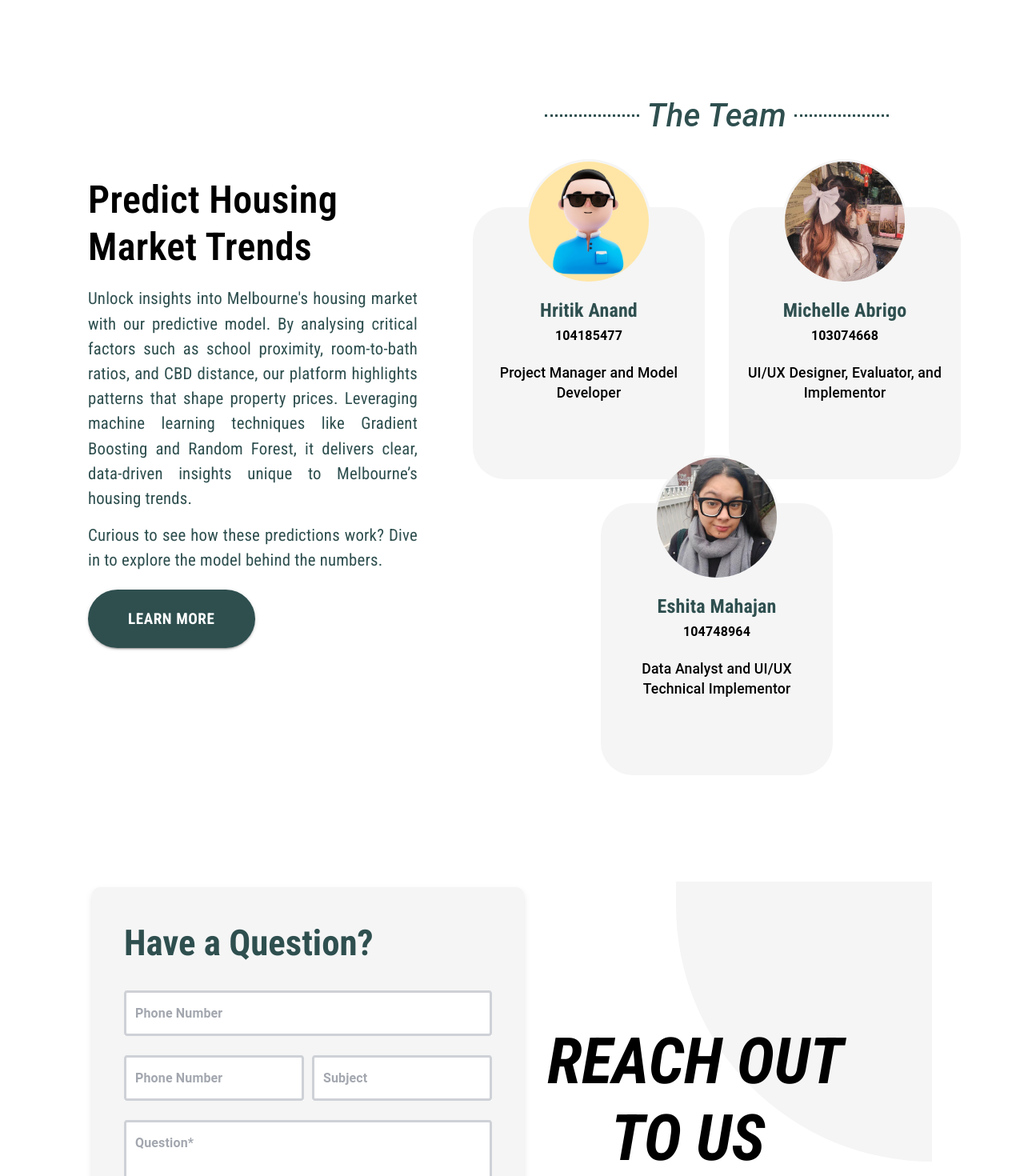
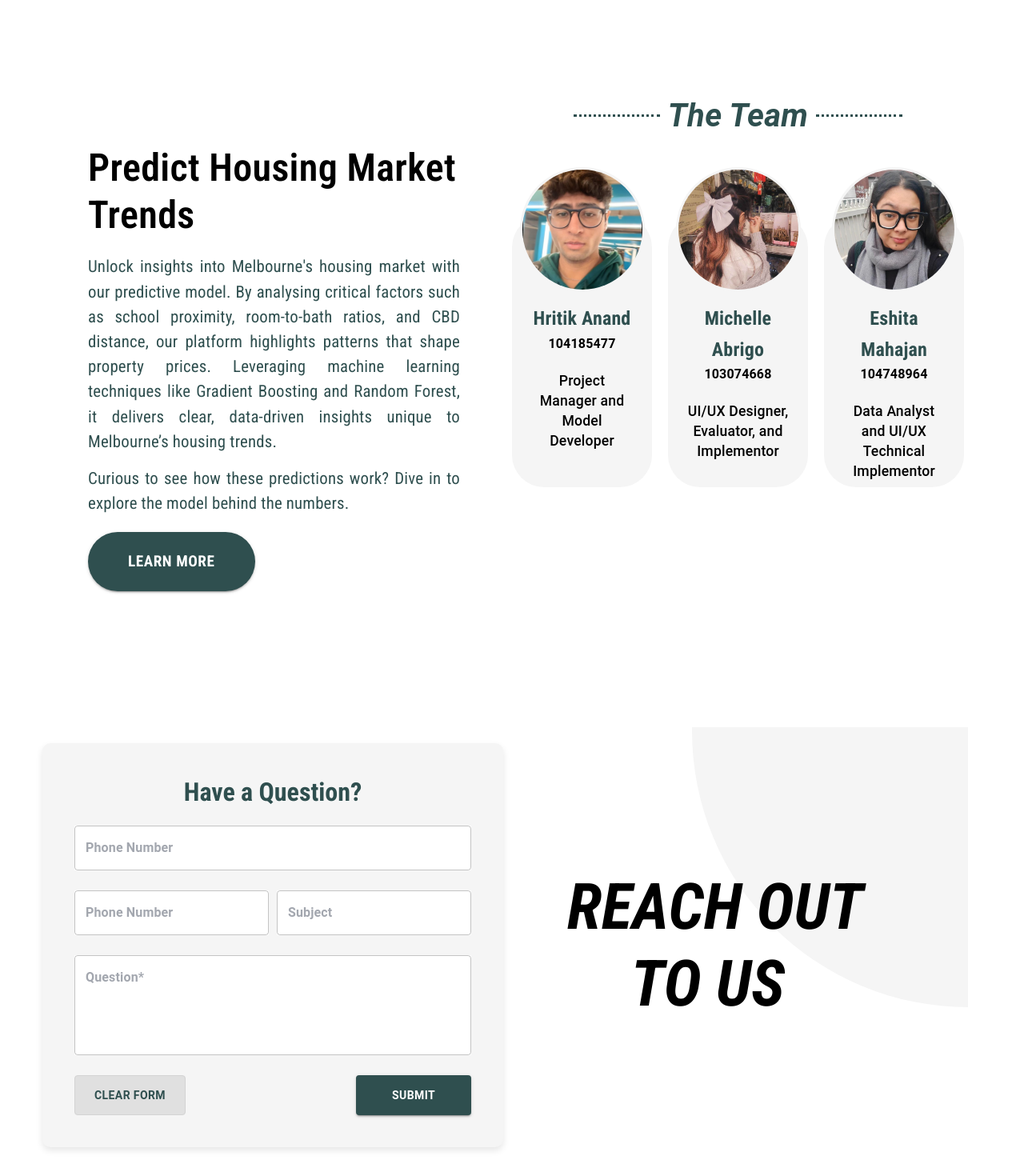
Before and after one commit to hritikanand/Assignment-3---COS30049, a React (Create React App) app in the folder hem-react-app/: page / in a window 1280 px wide. Shown: the part 940-2410 px from the top of the page at 80% size. Built offline with nearby package versions, Linux system fonts and the light colour scheme.

Commit message:
50 percent of the about page is responsive

```diff
--- a/hem-react-app/src/components/Home/ContactSection.js
+++ b/hem-react-app/src/components/Home/ContactSection.js
@@ -9,6 +9,7 @@ import SnackbarContent from '@mui/material/SnackbarContent';
 import CircularProgress from '@mui/material/CircularProgress';
 import CheckCircleIcon from '@mui/icons-material/CheckCircle';
 import ErrorIcon from '@mui/icons-material/Error';
+import useMediaQuery from '@mui/material/useMediaQuery';
 
 // Using forwardRef to expose the section for scrolling
 const ContactSection = forwardRef((props, ref) => {
@@ -22,6 +23,10 @@ const ContactSection = forwardRef((props, ref) => {
   const [snackbarOpen, setSnackbarOpen] = useState(false);
   const [snackbarMessage, setSnackbarMessage] = useState('');
   const [isSuccess, setIsSuccess] = useState(true);
+
+  // Determine screen size to apply responsive layout
+  const isFullScreen = useMediaQuery('(min-width: 1200px)');
+  const isSmallScreen = useMediaQuery('(max-width: 1200px)'); // Non-fullscreen cases
 
   const handleChange = (e) => {
     const { name, value } = e.target;
@@ -53,18 +58,6 @@ const ContactSection = forwardRef((props, ref) => {
       setSnackbarOpen(true);
       return;
     }
-    if (!validateEmail(formData.email)) {
-      setSnackbarMessage('Please enter a valid email address');
-      setIsSuccess(false);
-      setSnackbarOpen(true);
-      return;
-    }
-    if (formData.phone && !validatePhone(formData.phone)) {
-      setSnackbarMessage('Please enter a valid phone number');
-      setIsSuccess(false);
-      setSnackbarOpen(true);
-      return;
-    }
 
     setLoading(true);
     setTimeout(() => {
@@ -75,9 +68,6 @@ const ContactSection = forwardRef((props, ref) => {
     }, 10000);
   };
 
-  const validateEmail = (email) => /\S+@\S+\.\S+/.test(email);
-  const validatePhone = (phone) => /^[0-9]{10}$/.test(phone);
-
   const handleCloseSnackbar = () => setSnackbarOpen(false);
 
   return (
@@ -85,22 +75,41 @@ const ContactSection = forwardRef((props, ref) => {
       ref={ref}
       sx={{
         display: 'flex',
-        flexDirection: { xs: 'column', md: 'row' },
+        flexDirection: isFullScreen ? 'row' : 'column',
         alignItems: 'center',
-        justifyContent: 'space-between',
+        justifyContent: 'center',
         gap: '40px',
-        padding: '60px 65px',
+        padding: '60px 20px',
       }}
     >
+      {/* Conditionally render the heading on top for smaller screens */}
+      {!isFullScreen && (
+        <Typography
+          variant="h3"
+          sx={{
+            marginTop: '20px',
+            fontWeight: 700,
+            fontFamily: '"Roboto Condensed", sans-serif',
+            fontSize: '3.0rem',
+            fontStyle: 'italic',
+            color: 'black',
+            textAlign: 'center',
+            marginBottom: '30px',
+          }}
+        >
+          REACH OUT TO US
+        </Typography>
+      )}
+
       {/* Form Section */}
       <Box
         sx={{
           backgroundColor: '#F5F5F5',
           padding: '40px',
           borderRadius: '10px',
-          width: { xs: '100%', md: '40%' },
+          width: isSmallScreen ? '70vw' : '40%', // Set width to 70% of viewport width for non-fullscreen cases
           boxShadow: '0px 4px 8px rgba(0, 0, 0, 0.1)',
-          marginLeft: '50px',
+          marginX: 'auto', // Ensures central alignment
         }}
       >
         <Typography
@@ -108,9 +117,10 @@ const ContactSection = forwardRef((props, ref) => {
           sx={{
             fontWeight: 'bold',
             fontFamily: '"Roboto Condensed", sans-serif',
-            fontSize: '2.8rem',
+            fontSize: '2rem',
             color: '#2F4F4F',
-            marginBottom: '30px'
+            marginBottom: '20px',
+            textAlign: 'center',
           }}
         >
           Have a Question?
@@ -127,6 +137,7 @@ const ContactSection = forwardRef((props, ref) => {
           noValidate
           autoComplete="off"
         >
+          {/* Form Fields */}
           <TextField
             name="phone"
             label="Phone Number"
@@ -134,26 +145,8 @@ const ContactSection = forwardRef((props, ref) => {
             fullWidth
             value={formData.phone}
             onChange={handleChange}
-          sx={{
-            backgroundColor: 'white',
-            '& .MuiOutlinedInput-root': {
-              '& fieldset': {
-                borderWidth: '3px', // thickness of the outline
-                borderColor: '#CED1D6'
-              },
-              '&:hover fieldset': {
-                borderWidth: '3px', //thickness on hover
-                borderColor: '#2F4F4F', //color when hover
-              },
-              '&.Mui-focused fieldset': {
-                borderColor: '#2F4F4F', //color when focused
-                borderWidth: '3px', // thickness when focused
-              },
-            },
-          }}
-          InputLabelProps={{
-            style: { fontWeight: 'bold', color: '#A3A7AF' },
-          }}
+            sx={{ backgroundColor: 'white' }}
+            InputLabelProps={{ style: { fontWeight: 'bold', color: '#A3A7AF' } }}
           />
           <Box sx={{ display: 'flex', gap: '10px' }}>
             <TextField
@@ -163,26 +156,8 @@ const ContactSection = forwardRef((props, ref) => {
               fullWidth
               value={formData.phone}
               onChange={handleChange}
-              sx={{
-                backgroundColor: 'white',
-                '& .MuiOutlinedInput-root': {
-                  '& fieldset': {
-                    borderWidth: '3px', // thickness of the outline
-                    borderColor: '#CED1D6'
-                  },
-                  '&:hover fieldset': {
-                    borderWidth: '3px', //thickness on hover
-                    borderColor: '#2F4F4F', //color when hover
-                  },
-                  '&.Mui-focused fieldset': {
-                    borderColor: '#2F4F4F', //color when focused
-                    borderWidth: '3px', // thickness when focused
-                  },
-                },
-              }}
-              InputLabelProps={{
-                style: { fontWeight: 'bold', color: '#A3A7AF' },
-              }}
+              sx={{ backgroundColor: 'white' }}
+              InputLabelProps={{ style: { fontWeight: 'bold', color: '#A3A7AF' } }}
             />
             <TextField
               name="subject"
@@ -191,26 +166,8 @@ const ContactSection = forwardRef((props, ref) => {
               fullWidth
               value={formData.subject}
               onChange={handleChange}
-              sx={{
-                backgroundColor: 'white',
-                '& .MuiOutlinedInput-root': {
-                  '& fieldset': {
-                    borderWidth: '3px', // thickness of the outline
-                    borderColor: '#CED1D6'
-                  },
-                  '&:hover fieldset': {
-                    borderWidth: '3px', //thickness on hover
-                    borderColor: '#2F4F4F', //color when hover
-                  },
-                  '&.Mui-focused fieldset': {
-                    borderColor: '#2F4F4F', //color when focused
-                    borderWidth: '3px', // thickness when focused
-                  },
-                },
-              }}
-              InputLabelProps={{
-                style: { fontWeight: 'bold', color: '#A3A7AF' },
-              }}
+              sx={{ backgroundColor: 'white' }}
+              InputLabelProps={{ style: { fontWeight: 'bold', color: '#A3A7AF' } }}
             />
           </Box>
           <TextField
@@ -222,26 +179,8 @@ const ContactSection = forwardRef((props, ref) => {
             rows={4}
             value={formData.question}
             onChange={handleChange}
-            sx={{
-              backgroundColor: 'white',
-              '& .MuiOutlinedInput-root': {
-                '& fieldset': {
-                  borderWidth: '3px', // thickness of the outline
-                  borderColor: '#CED1D6'
-                },
-                '&:hover fieldset': {
-                  borderWidth: '3px', //thickness on hover
-                  borderColor: '#2F4F4F', //color when hover
-                },
-                '&.Mui-focused fieldset': {
-                  borderColor: '#2F4F4F', //color when focused
-                  borderWidth: '3px', // thickness when focused
-                },
-              },
-            }}
-            InputLabelProps={{
-              style: { fontWeight: 'bold', color: '#A3A7AF' },
-            }}
+            sx={{ backgroundColor: 'white' }}
+            InputLabelProps={{ style: { fontWeight: 'bold', color: '#A3A7AF' } }}
           />
           <Box sx={{ display: 'flex', justifyContent: 'space-between' }}>
             <Button
@@ -265,9 +204,6 @@ const ContactSection = forwardRef((props, ref) => {
                 color: 'white',
                 fontWeight: 'bold',
                 padding: '12px 45px',
-                '&:hover': {
-                  backgroundColor: '#2F4F4F',
-                },
               }}
               disabled={loading}
             >
@@ -277,12 +213,13 @@ const ContactSection = forwardRef((props, ref) => {
         </Box>
       </Box>
 
-      {/* Additional Content Section */}
+      {/* Additional Content Section - Only for Full Screen */}
+      {isFullScreen && (
         <Box
           sx={{
             position: 'relative',
             textAlign: 'center',
-          width: { xs: '100%', md: '45%' },
+            width: '45%',
             display: 'flex',
             alignItems: 'center',
             justifyContent: 'center',
@@ -297,7 +234,6 @@ const ContactSection = forwardRef((props, ref) => {
               backgroundColor: '#F5F5F5',
               borderRadius: '0px 0px 0px 500px',
               zIndex: -1,
-
               right: '50px',
               transform: 'translateY(-28%)',
             }}
@@ -335,13 +271,10 @@ const ContactSection = forwardRef((props, ref) => {
             TO US
           </Typography>
         </Box>
+      )}
 
       {/* Snackbar */}
-      <Snackbar
-        open={snackbarOpen}
-        autoHideDuration={6000}
-        onClose={handleCloseSnackbar}
-      >
+      <Snackbar open={snackbarOpen} autoHideDuration={6000} onClose={handleCloseSnackbar}>
         <SnackbarContent
           style={{
             backgroundColor: isSuccess ? '#FFFFFF' : '#FFFFFF',
--- a/hem-react-app/src/components/Home/TeamSection.js
+++ b/hem-react-app/src/components/Home/TeamSection.js
@@ -1,4 +1,3 @@
-// src/components/Home/TeamSection.js
 import React from 'react';
 import { Link } from 'react-router-dom';
 import Box from '@mui/material/Box';
@@ -32,22 +31,24 @@ function TeamSection() {
   ];
 
   return (
-    <Box sx={{ paddingTop: '100px'}}>
+    <Box sx={{ paddingTop: '100px' }}>
       <Box
         sx={{
           display: 'flex',
-          flexDirection: { xs: 'column', md: 'row' },
+          flexDirection: { xs: 'column', lg: 'row' },
           alignItems: 'flex-start',
-          padding: '80px 75px',
+          padding: { xs: '20px', lg: '80px 75px' },
           gap: '30px',
         }}
       >
         {/* Left Section - Predict Housing Market Trends */}
         <Box
           sx={{
-            width: { xs: '100%', md: '60%' },
-            textAlign: 'left',
-            padding: '100px 35px',
+            marginTop: '-40px',
+            width: { xs: '80%', lg: '50%' },
+            textAlign: { xs: 'center', lg: 'left' },
+            padding: { xs: '20px', lg: '100px 35px' },
+            mx: { xs: 'auto', lg: 'unset' },
           }}
         >
           <Typography
@@ -55,10 +56,9 @@ function TeamSection() {
             sx={{
               fontFamily: '"Roboto Condensed", sans-serif',
               fontWeight: 600,
-              fontSize: '3rem',
+              fontSize: { xs: '2rem', lg: '3rem' },
               color: 'black',
               marginBottom: '20px',
-
             }}
           >
             Predict Housing Market Trends
@@ -70,13 +70,13 @@ function TeamSection() {
               marginBottom: '20px',
               fontWeight: 400,
               fontFamily: '"Roboto Condensed", sans-serif',
-              fontSize: '1.3rem',
-              textAlign: 'justify'
+              fontSize: { xs: '1rem', lg: '1.3rem' },
+              textAlign: 'justify',
             }}
           >
             Unlock insights into Melbourne's housing market with our predictive model. By analysing critical factors such as school proximity, room-to-bath ratios, and CBD distance, our platform highlights patterns that shape property prices. Leveraging machine learning techniques like Gradient Boosting and Random Forest, it delivers clear, data-driven insights unique to Melbourne’s housing trends.
             <br />
-            <Box component="span" sx={{ display: 'block', marginTop: '15px',textAlign: 'justify'}}>
+            <Box component="span" sx={{ display: 'block', marginTop: '15px', textAlign: 'justify' }}>
               Curious to see how these predictions work? Dive in to explore the model behind the numbers.
             </Box>
           </Typography>
@@ -86,11 +86,13 @@ function TeamSection() {
               sx={{
                 backgroundColor: '#2F4F4F',
                 color: 'white',
-                padding: '20px 50px',
+                padding: { xs: '10px 30px', sm: '15px 40px', lg: '20px 50px' },
                 fontFamily: '"Roboto Condensed", sans-serif',
                 fontWeight: 'bold',
-                fontSize: '1.2rem',
+                fontSize: { xs: '0.9rem', sm: '1rem', lg: '1.2rem' },
                 borderRadius: '50px',
+                marginBottom: { xs: '10px', lg: '-50px' },
+                mx: { xs: 'auto', lg: '0' },
                 '&:hover': {
                   backgroundColor: '#2F4F4F',
                 },
@@ -104,19 +106,19 @@ function TeamSection() {
         {/* Right Section - Team Members */}
         <Box
           sx={{
-            width: { xs: '100%', md: '90%' },
+            width: { xs: '100%', lg: '50%' },
             textAlign: 'center',
+            marginTop: { xs: '60px', lg: '0' }, // Add space to avoid overlap on smaller screens
           }}
         >
           <Typography
             variant="h4"
             sx={{
-            fontWeight: 500,
               color: '#2F4F4F',
-            marginBottom: '90px', //gap from 'the team' and member boxes
+              marginBottom: '100px', // Increased margin to lift the heading up further
               fontStyle: 'italic',
-
-            fontSize: '2.5rem',
+              fontWeight: 'bold',
+              fontSize: { xs: '2rem', lg: '2.5rem' },
               display: 'flex',
               justifyContent: 'center',
               alignItems: 'center',
@@ -128,7 +130,7 @@ function TeamSection() {
                 flexGrow: 0,
                 width: '19%',
                 height: '1px',
-              borderTop: '3px dotted #2F4F4F', //dotted line
+                borderTop: '3px dotted #2F4F4F',
               }}
             ></span>
             The Team
@@ -137,7 +139,7 @@ function TeamSection() {
                 flexGrow: 0,
                 width: '19%',
                 height: '1px',
-              borderTop: '3px dotted #2F4F4F', // dotted line
+                borderTop: '3px dotted #2F4F4F',
               }}
             ></span>
           </Typography>
@@ -146,10 +148,12 @@ function TeamSection() {
           <Box
             sx={{
               display: 'flex',
+              flexDirection: { xs: 'column', sm: 'row' },
               justifyContent: 'center',
-              alignItems: 'flex-start',
-              gap: '30px',
-              flexWrap: 'wrap',
+              alignItems: 'center',
+              gap: '20px',
+              flexWrap: 'nowrap',
+              mx: 'auto',
             }}
           >
             {teamMembers.map((member, index) => (
@@ -166,6 +170,7 @@ function TeamSection() {
                   borderRadius: '40px',
                   textAlign: 'center',
                   position: 'relative',
+                  marginBottom: { xs: '20px', sm: '0' },
                 }}
               >
                 <Avatar
@@ -180,38 +185,42 @@ function TeamSection() {
                     border: '3px solid #F5F5F5',
                   }}
                 />
-                <Box sx={{
-                  marginTop: '90px',
-                  }}>
-                  <Typography variant="h6"
+                <Box sx={{ marginTop: '90px' }}>
+                  <Typography
+                    variant="h6"
                     sx={{
                       fontFamily: '"Roboto Condensed", sans-serif',
                       fontSize: '1.5rem',
                       color: '#2F4F4F',
                       fontWeight: 'bold',
-                    marginBottom: '1px'
-                    }}>
+                      marginBottom: '1px',
+                    }}
+                  >
                     {member.name}
                   </Typography>
 
-                  <Typography variant="body2"
+                  <Typography
+                    variant="body2"
                     sx={{
-                    color: '#black',
+                      color: '#000',
                       fontSize: '1rem',
                       fontWeight: 'bold',
-                    marginBottom: '20px'
-                    }}>
+                      marginBottom: '20px',
+                    }}
+                  >
                     {member.id}
                   </Typography>
 
-                  <Typography variant="body2"
+                  <Typography
+                    variant="body2"
                     sx={{
-                    color: '#black',
+                      color: '#000',
                       marginTop: '8px',
                       fontSize: '1.1rem',
                       fontWeight: 500,
-                    padding: '2px'
-                    }}>
+                      padding: '2px',
+                    }}
+                  >
                     {member.role}
                   </Typography>
                 </Box>
```
Also changed, not shown: hem-react-app/src/assets/person1.jpg. Lines whose indentation alone changed are shown as unchanged.
